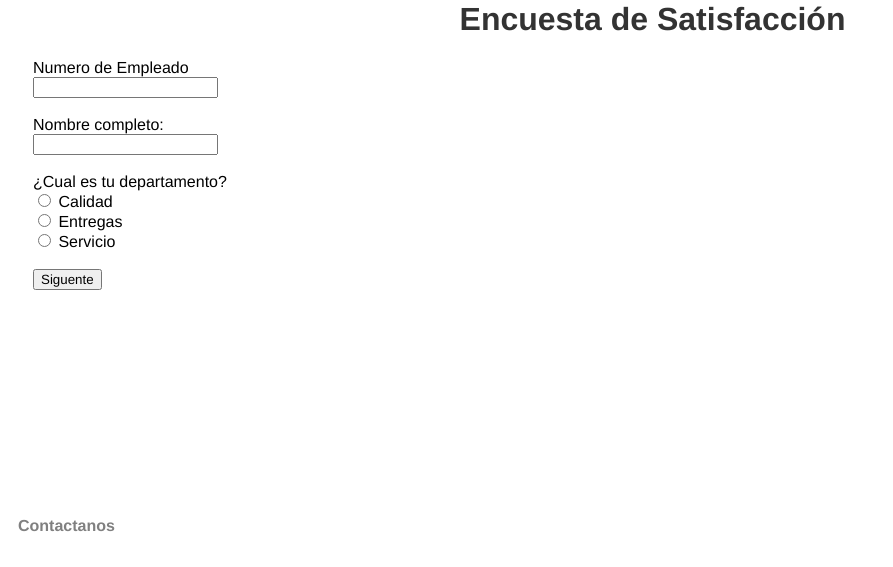
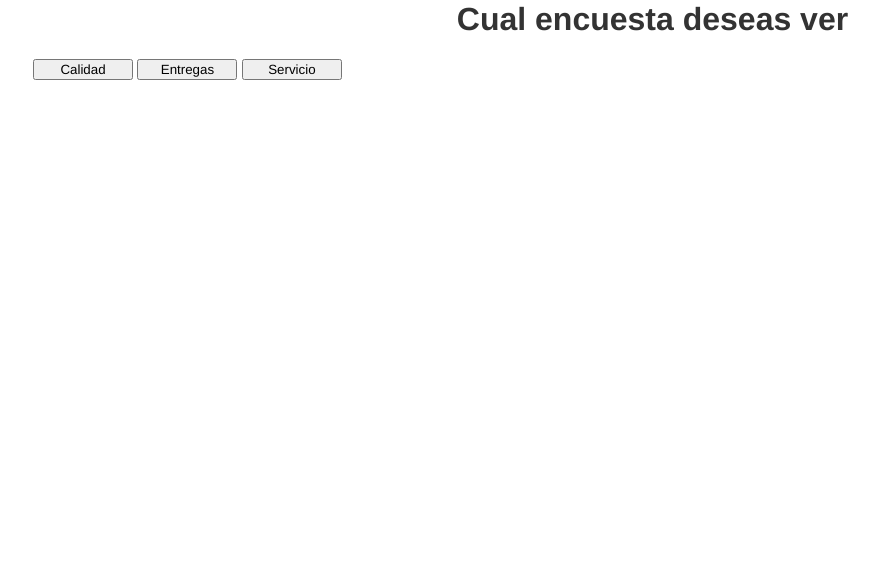
Before and after one commit to tacosderez/proyectosKentek, a Flask app: page /encuestas in a window 1280 px wide. Shown: the part 241-808 px from the top of the page, without its empty margins (0-893 px from the left). Run offline with Flask 3, Linux system fonts and the light colour scheme.

Commit message:
deleted nombre y departamento, is now a backend para ver las encuestas

```diff
--- a/hello_flask/templates/encuesta.html
+++ b/hello_flask/templates/encuesta.html
@@ -12,36 +12,15 @@
             <div class="line"></div>
         </div>
         <div id="container">
-            <h1>Encuesta de Satisfacción</h1>
+            <h1>Cual encuesta deseas ver</h1>
             <form action="/departamento" method="post">
-                <label>Numero de Empleado</label><br>
-                <input type="number" name="employee" value="{{session.get('employee', '') }}" required><br><br>
-
-                <label>Nombre completo:</label><br>
-                <input type="text" name="nombre" value="{{ session.get('nombre', '') }}" required><br><br>
-
-                <label>¿Cual es tu departamento?</label><br>
-                <label>
-                    <input type="radio" name="departamento" value="Calidad"
-                    {% if session.get('departamento') == 'Calidad' %}checked{% endif %} required> Calidad
-                </label><br>
-                <label>
-                    <input type="radio" name="departamento" value="Entregas"
-                    {% if session.get('departamento') == 'Entregas' %}checked{% endif %} required> Entregas
-                </label><br>
-                <label>
-                    <input type="radio" name="departamento" value="Servicio"
-                    {% if session.get('departamento') == 'Servicio' %}checked{% endif %}> Servicio
-                </label><br><br>
-
-                <input type="submit" value="Siguente">
+                <div class="bottonesEncuestas">
+                    <input type="submit" name="departamento" value="Calidad" style="width: 100px;">
+                    <input type="submit" name="departamento" value="Entregas" style="width: 100px;">
+                    <input type="submit" name="departamento" value="Servicio" style="width: 100px;">
+                </div>
             </form>
         </div>
     </div>
-    <div id="footer">
-        <h2>
-            <a href="https://kentek.com.mx/Es-Mx.html#Contacto" target="_blank" rel="noopener noreferrer" class="fancyLink">Contactanos</a>
-        </h2>
-    </div>
 </body>
 </html>
```
